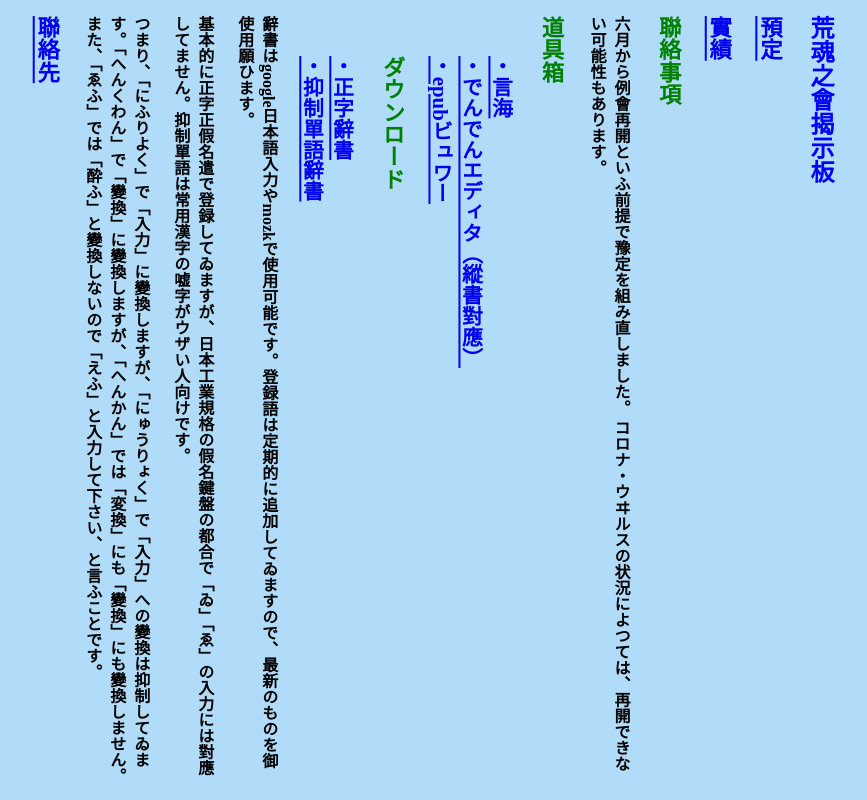
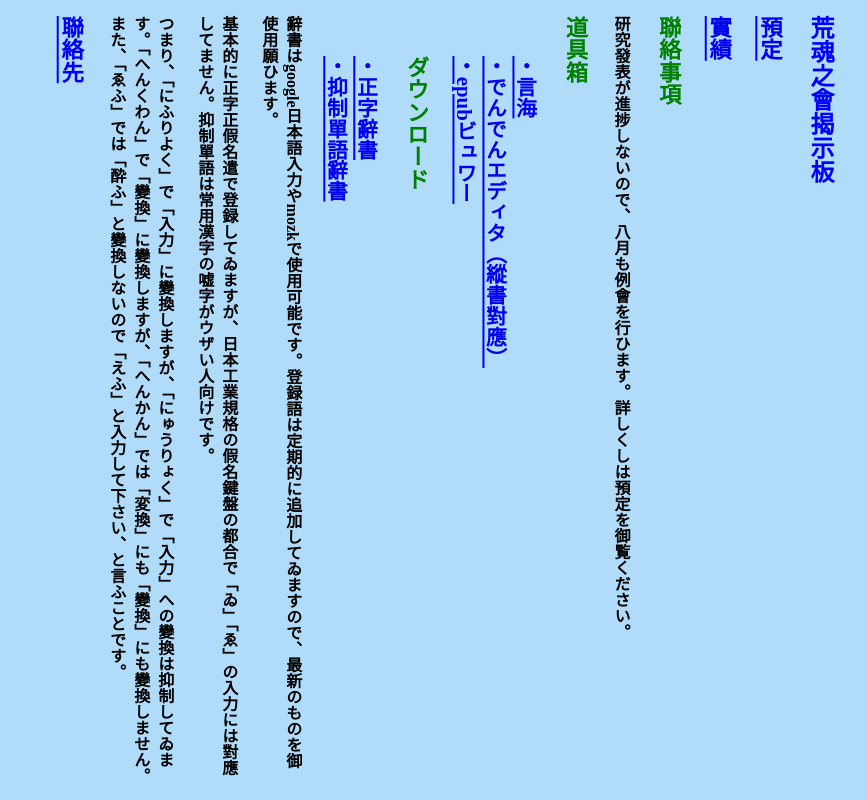
Before and after one commit to Aratamanokwai/Aratamanokwai.github.io, a plain HTML site: page index.html in a window 1280 px wide. Shown: the whole page, without its empty margins (410-1277 px from the left). Drawn offline with Linux system fonts and the light colour scheme.

Commit message:
CHG: index.html

```diff
--- a/index.html
+++ b/index.html
@@ -49,8 +49,8 @@
     <!--
     -->
     <h2>聯絡事項</h2>
-    <p>六月から例會再開といふ前提で豫定を組み直しました。
-    コロナ・ウヰルスの状況によつては、再開できない可能性もあります。
+    <p>
+    研究發表が進捗しないので、八月も例會を行ひます。詳しくしは預定を御覧ください。
     </p>
     <h2>道具箱</h2>
     <ul>
```
